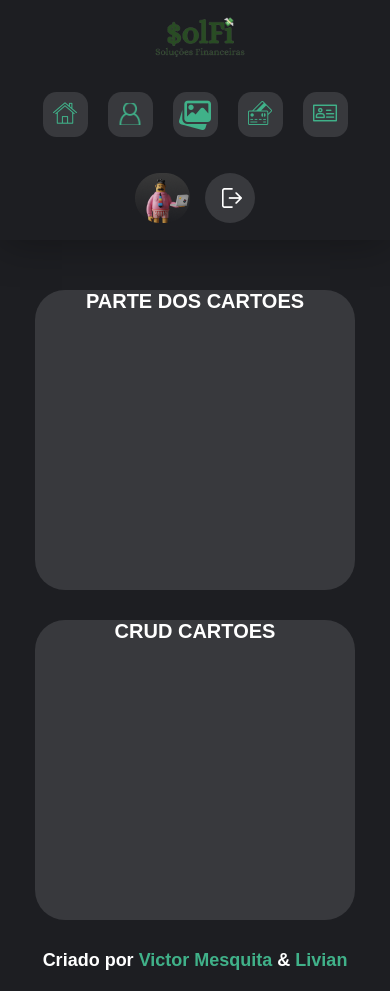
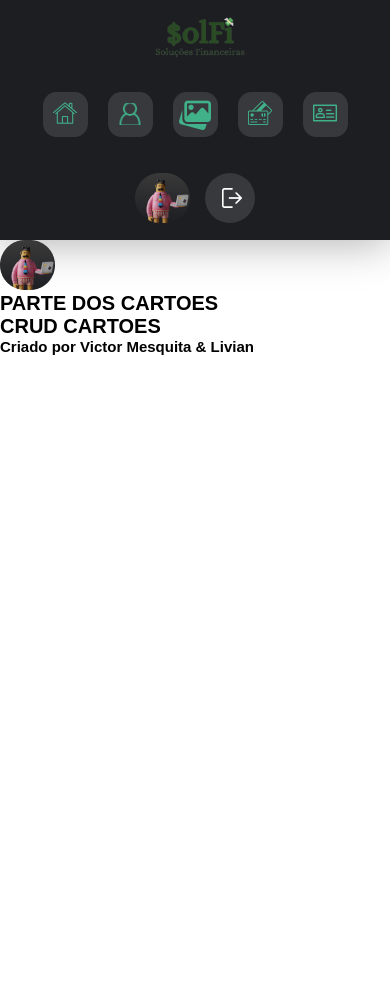
Before and after one commit to victor-joness/Solf1-Solucoes-Financeiras, a React (Create React App) app in the folder Client/: page /cartoes in a window 390 px wide. After the commit the page ends 844 px from the top, so only its background shows below. Built offline with nearby package versions, Linux system fonts and the light colour scheme; a web font is replaced by a local one.

Commit message:
Update Cartões.css

```diff
--- a/Client/src/Pages/Autorizada/cartões/Cartões.css
+++ b/Client/src/Pages/Autorizada/cartões/Cartões.css
@@ -4,173 +4,11 @@
     --verde: #40B189;
 }
 
-.cartoes--Container{
+.cartoes--container{
     display: flex;
-    background: var(--preto);
 }
 
-.cartoes--Container .cartoes--Container__direita{
-    display: flex;
-    flex-direction: column;
-    gap: 3rem;
-    margin: 2rem auto;
+.cartoes--container__direita{
+    background: var(--cinza-navbar);
+    width: 182rem;
 }
-
-.cartoes--Container .cartoes--Container__direita .cartoes--Container--direita__usuario{
-    display: flex;
-    color: #fff;
-    justify-content: center;
-}
-
-.cartoes--Container .cartoes--Container__direita .cartoes--Container--direita__usuario h1{
-    margin-left: 1rem;
-    line-height: 5rem;
-}
-
-.cartoes--Container .cartoes--Container__direita .cartoes--Container--direita__cards{
-    width: 80rem;
-    height: 15rem;
-    background: var(--cinza-navbar);
-    color: #fff;
-    border-radius: 3rem;
-    text-align: center;
-}
-
-.cartoes--Container .cartoes--Container__direita .cartoes--Container--direita__cards__cruds{
-    width: 80rem;
-    height: 25rem;
-    background: var(--cinza-navbar);
-    color: #fff;
-    border-radius: 3rem;
-    text-align: center;
-}
-
-.cartoes--Container .cartoes--Container__direita .cartoes--Container--direita__footer{
-    display: flex;
-    justify-content: center;
-    color: #fff;
-    font-size: 1.7rem;
-}
-
-.cartoes--Container .cartoes--Container__direita .cartoes--Container--direita__footer span{
-    color: var(--verde);
-}
-
-@media(max-width:960px){
-    .cartoes--Container .cartoes--Container__direita .cartoes--Container--direita__cards{
-        width: 70rem;
-    }
-
-    .cartoes--Container .cartoes--Container__direita .cartoes--Container--direita__cards__cruds{
-        width: 70rem;
-    }
-}
-
-@media(max-width:830px){
-    .cartoes--Container .cartoes--Container__direita .cartoes--Container--direita__cards{
-        width: 60rem;
-    }
-
-    .cartoes--Container .cartoes--Container__direita .cartoes--Container--direita__cards__cruds{
-        width: 60rem;
-    }
-}
-
-@media(max-width:730px){
-    .cartoes--Container .cartoes--Container__direita .cartoes--Container--direita__cards{
-        width: 45rem;
-    }
-
-    .cartoes--Container .cartoes--Container__direita .cartoes--Container--direita__cards__cruds{
-        width: 45rem;
-    }
-
-    .cartoes--Container .cartoes--Container__direita .cartoes--Container--direita__footer{
-        font-size: 1.5rem;
-    }
-}
-
-@media(max-width:600px){
-    .cartoes--Container{
-        display: flex;
-        flex-direction: column;
-    }
-
-    .cartoes--Container .cartoes--Container__direita .cartoes--Container--direita__cards{
-        width: 48rem;
-        height: 30rem;
-    }
-
-    .cartoes--Container .cartoes--Container__direita .cartoes--Container--direita__cards__cruds{
-        width: 48rem;
-        height: 30rem;
-    }
-
-    .cartoes--Container--direita__usuario h1{
-        font-size: 2.5rem;
-    }
-
-    .cartoes--Container--direita__usuario img{
-        display: none;
-    }
-}
-
-@media(max-width:520px){
-    .cartoes--Container .cartoes--Container__direita .cartoes--Container--direita__cards{
-        width: 44rem;
-    }
-
-    .cartoes--Container .cartoes--Container__direita .cartoes--Container--direita__cards__cruds{
-        width: 44rem;
-    }
-}
-
-@media(max-width:480px){
-    .cartoes--Container .cartoes--Container__direita .cartoes--Container--direita__cards{
-        width: 40rem;
-    }
-
-    .cartoes--Container .cartoes--Container__direita .cartoes--Container--direita__cards__cruds{
-        width: 40rem;
-    }
-}
-
-@media(max-width:440px){
-    .cartoes--Container .cartoes--Container__direita .cartoes--Container--direita__cards{
-        width: 36rem;
-    }
-
-    .cartoes--Container .cartoes--Container__direita .cartoes--Container--direita__cards__cruds{
-        width: 36rem;
-    }
-}
-
-
-@media(max-width:400px){
-    .cartoes--Container .cartoes--Container__direita .cartoes--Container--direita__cards{
-        width: 32rem;
-        margin: 0 auto;
-    }
-
-    .cartoes--Container .cartoes--Container__direita .cartoes--Container--direita__cards__cruds{
-        width: 32rem;
-        margin: 0 auto;
-    }
-
-    .cartoes--Container .cartoes--Container__direita .cartoes--Container--direita__footer{
-        font-size: 1.2rem;
-    }
-}
-
-
-@media(max-width:360px){
-    .cartoes--Container .cartoes--Container__direita .cartoes--Container--direita__cards{
-        width: 28rem;
-        margin: 0 auto;
-    }
-
-    .cartoes--Container .cartoes--Container__direita .cartoes--Container--direita__cards__cruds{
-        width: 28rem;
-        margin: 0 auto;
-    }
-}
```
